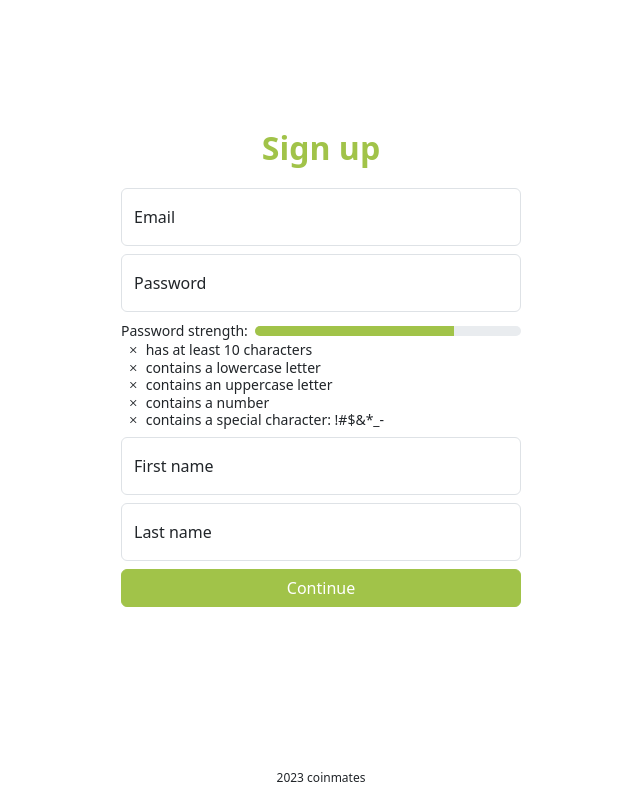
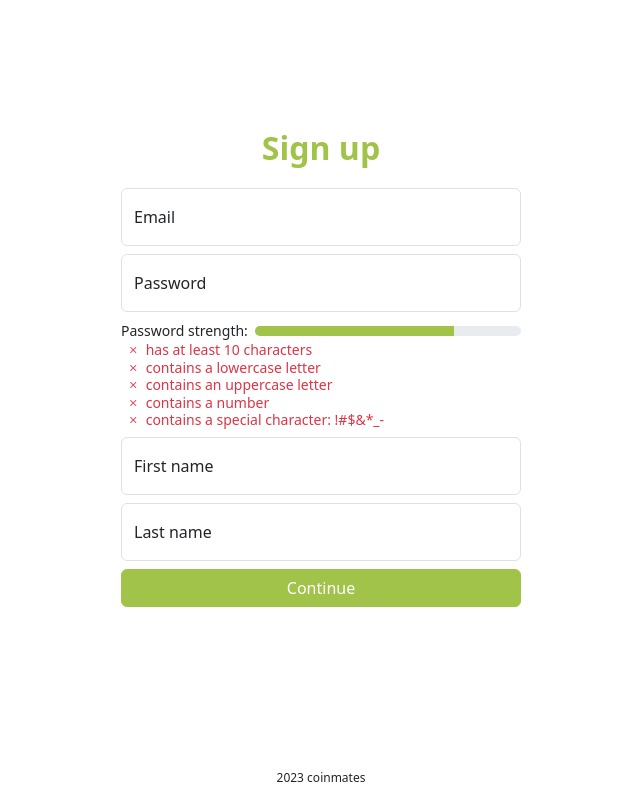
Before and after one commit to stjomd/coinmates, a React (Vite) app in the folder frontend/: page /register in a window 1280 px wide. Shown: the whole page, without its empty margins (319-959 px from the left). Built offline with nearby package versions, Linux system fonts and the light colour scheme; a web font is replaced by a local one.

Commit message:
Color password hints

```diff
--- a/frontend/src/components/password-helper/PasswordHelper.scss
+++ b/frontend/src/components/password-helper/PasswordHelper.scss
@@ -1,3 +1,5 @@
+@use '../../colors';
+
 .password-helper {
 	font-size: 0.875em;
 	margin-bottom: 8px;
@@ -27,3 +29,11 @@
 	}
 	line-height: 1.25;
 }
+
+.password-ok {
+	color: colors.$primary;
+}
+
+.password-bad {
+	color: var(--bs-danger);
+}
--- a/frontend/src/components/password-helper/PasswordHelper.tsx
+++ b/frontend/src/components/password-helper/PasswordHelper.tsx
@@ -6,6 +6,86 @@ interface PasswordHelperProps {
 }
 
 function PasswordHelper({ password }: PasswordHelperProps) {
+
+	// Validators
+	const isLong = () => {
+		if (password == null) {
+			return false
+		}
+		return password.length >= 10
+	}
+	const containsLowercase = () => {
+		if (password == null) {
+			return false
+		}
+		return password !== password.toUpperCase()
+	}
+	const containsUppercase = () => {
+		if (password == null) {
+			return false
+		}
+		return password !== password.toLowerCase()
+	}
+	const containsNumber = () => {
+		if (password == null) {
+			return false
+		}
+		return /[0-9]/.test(password)
+	}
+	const containsSpecialChar = () => {
+		if (password == null) {
+			return false
+		}
+		return /[!#$&*_-]/.test(password)
+	}
+
+	// Singular hints/password requirements
+	const lengthHint = () => {
+		const pClass = (isLong()) ? 'password-ok' : 'password-bad'
+		return (
+			<p className={pClass}>
+				<i className="bi bi-x"/>
+				has at least 10 characters
+			</p>
+		)
+	}
+	const lowercaseHint = () => {
+		const pClass = (containsLowercase()) ? 'password-ok' : 'password-bad'
+		return (
+			<p className={pClass}>
+				<i className="bi bi-x"/>
+				contains a lowercase letter
+			</p>
+		)
+	}
+	const uppercaseHint = () => {
+		const pClass = (containsUppercase()) ? 'password-ok' : 'password-bad'
+		return (
+			<p className={pClass}>
+				<i className="bi bi-x"/>
+				contains an uppercase letter
+			</p>
+		)
+	}
+	const numberHint = () => {
+		const pClass = (containsNumber()) ? 'password-ok' : 'password-bad'
+		return (
+			<p className={pClass}>
+				<i className="bi bi-x"/>
+				contains a number
+			</p>
+		)
+	}
+	const specialCharsHint = () => {
+		const pClass = (containsSpecialChar()) ? 'password-ok' : 'password-bad'
+		return (
+			<p className={pClass}>
+				<i className="bi bi-x"/>
+				contains a special character: !#$&*_-
+			</p>
+		)
+	}
+
 	return (
 		<div className="password-helper">
 			<div className="password-bar">
@@ -18,29 +98,15 @@ function PasswordHelper({ password }: PasswordHelperProps) {
 				</div>
 			</div>
 			<div className="password-requirements">
-				<p>
-					<i className="bi bi-x"/>
-					has at least 10 characters
-				</p>
-				<p>
-					<i className="bi bi-x"/>
-					contains a lowercase letter
-				</p>
-				<p>
-					<i className="bi bi-x"/>
-					contains an uppercase letter
-				</p>
-				<p>
-					<i className="bi bi-x"/>
-					contains a number
-				</p>
-				<p>
-					<i className="bi bi-x"/>
-					contains a special character: !#$&*_-
-				</p>
+				{ lengthHint() }
+				{ lowercaseHint() }
+				{ uppercaseHint() }
+				{ numberHint() }
+				{ specialCharsHint() }
 			</div>
 		</div>
 	);
+
 }
 
 export default PasswordHelper;
```
